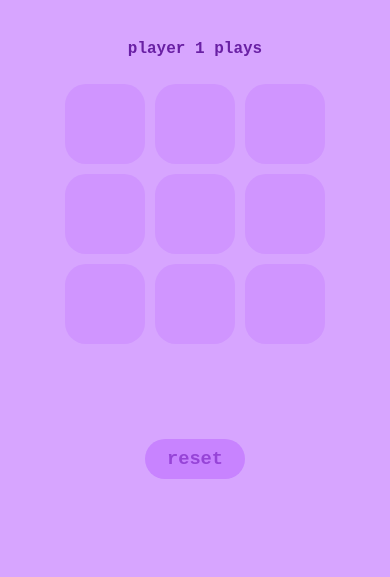
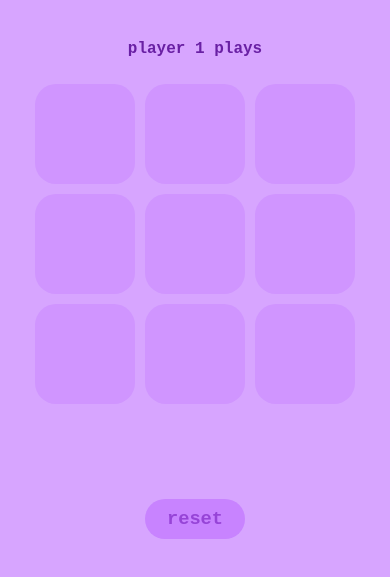
Before and after one commit to PrajasW/TicTacToe, a plain HTML site: page index.html in a window 390 px wide. Shown: the part 69-646 px from the top of the page. Drawn offline with Linux system fonts and the light colour scheme.

Commit message:
FIX: Increased Button size

```diff
--- a/style.css
+++ b/style.css
@@ -56,9 +56,6 @@ body{
 }
 @media (max-width: 500px) {
     .btn{
-        width: 80px;
-        height: 80px;
-        font-size: 50px;
         margin: 5px;
     }
     .reset-btn{
```
